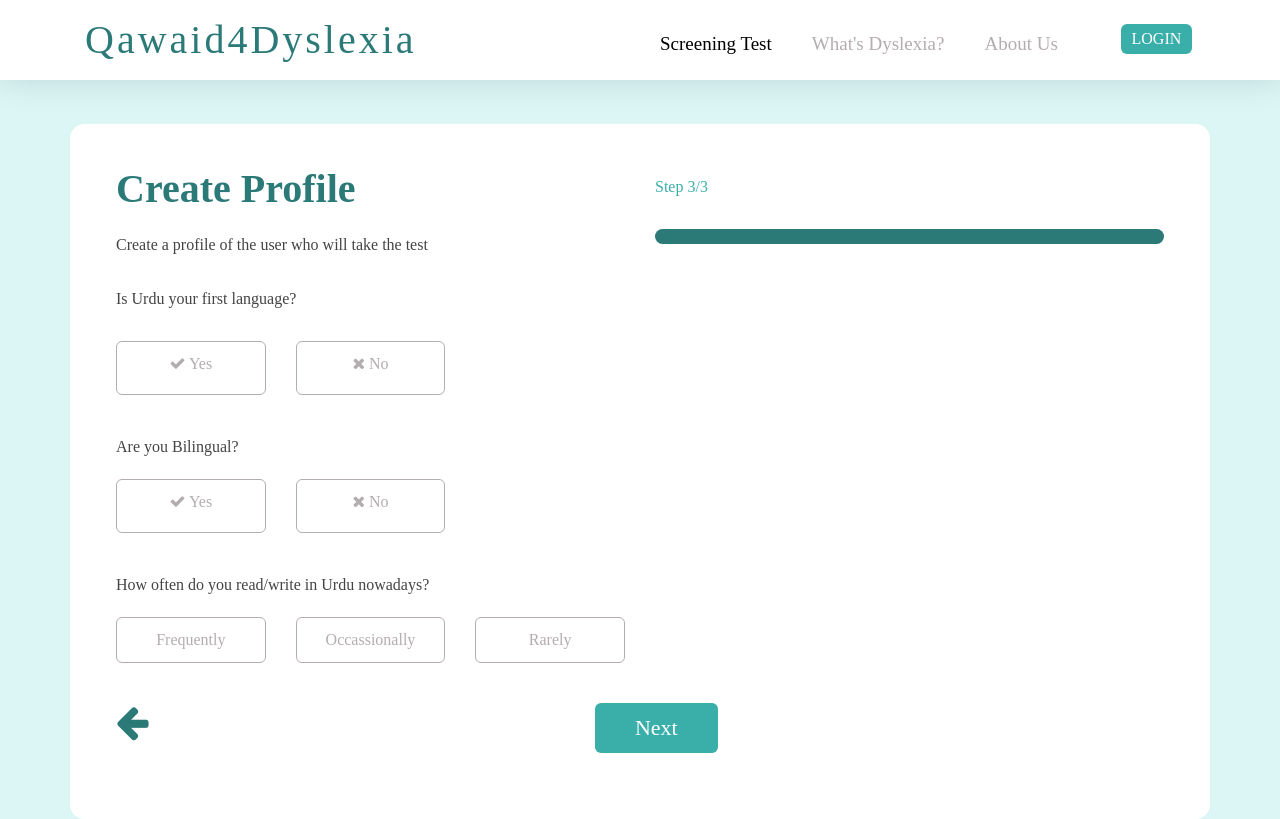
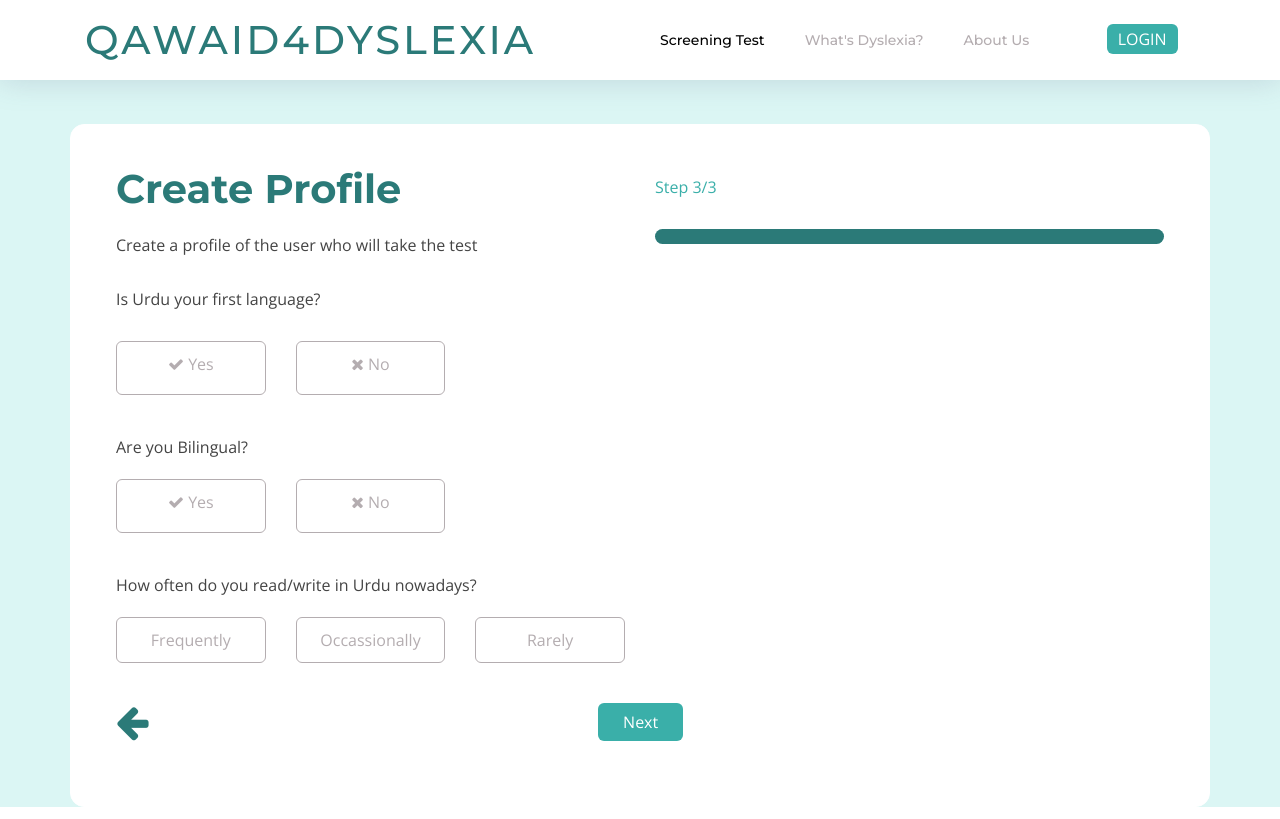
Before and after one commit to rehmansabeeh/q4d, a Flask app: page /create_profile_3 in a window 1280 px wide. Run offline with Flask 2, Linux system fonts and the light colour scheme; some libraries are stand-ins or nearby versions.

Commit message:
css file added

```diff
--- a/static/css/DyslexiaScreen3Style.css
+++ b/static/css/DyslexiaScreen3Style.css
@@ -1,7 +1,7 @@
 body {
   background: #dbf6f4;
   color: #444;
-  font-family: 'Nunito';
+  font-family: "Open Sans", sans-serif;
 }
 
 p {
@@ -15,7 +15,7 @@
 h4,
 h5,
 h6 {
-  font-family: 'Nunito';
+  font-family: "Montserrat", sans-serif;
   font-weight: 400;
   margin: 0 0 20px 0;
   padding: 0;
@@ -44,6 +44,7 @@
   line-height: 1;
   font-weight: 400;
   letter-spacing: 3px;
+  text-transform: uppercase;
 }
 
 #header .logo h1 a,
@@ -83,8 +84,8 @@
   color: #b4adb0;
   padding: 10px 20px;
   transition: 0.3s;
-  font-size: 19px;
-  font-family: 'Nunito';
+  font-size: 14px;
+  font-family: "Montserrat", sans-serif;
   font-weight: 500;
 }
 
@@ -402,6 +403,45 @@
   background-color: #3AAFA9;
   color: #fff;
 }
+
+.dyslexic_or_not_1
+{
+  border: 1px solid #B4ADB0;
+  width: 100%;
+  padding: 10px;
+  float: left;
+  text-align: center;
+  border-radius: 6px;
+  font-weight: initial;
+  background-color: #fff;
+  color: #B4ADB0;
+  transition: 0.3s ease;
+}
+.dyslexic_or_not_1:hover{
+  border: none;
+  border-radius: 6px;
+  background-color: #3AAFA9;
+  color: #fff;
+}
+.dyslexic_or_not_2
+{
+  border: 1px solid #B4ADB0;
+  width: 100%;
+  padding: 10px;
+  float: left;
+  text-align: center;
+  border-radius: 6px;
+  font-weight: initial;
+  background-color: #fff;
+  color: #B4ADB0;
+  transition: 0.3s ease;
+}
+.dyslexic_or_not_2:hover{
+  border: none;
+  border-radius: 6px;
+  background-color: #3AAFA9;
+  color: #fff;
+}
 .frequently_box{
   border: 1px solid #B4ADB0;
   width: 100%;
@@ -489,15 +529,14 @@
   display: flex;
   justify-content: center;
   align-items: center;
-  height: 50px;
-  font-family: 'Nunito';
-  font-size: 22px;
+  height: 38px;
+  margin-left: 46%;
   color: #fff;
   border: none;
-  padding-left: 40px;
-  padding-right: 40px;
-  padding-top: 15px;
-  padding-bottom: 15px;
+  padding-left: 25px;
+  padding-right: 25px;
+  padding-top: 3px;
+  padding-bottom: 3px;
   border-radius: 6px;
 }
 .clearfix {
@@ -523,7 +562,7 @@
     padding: 10px 10px;
     transition: 0.3s;
     font-size: 14px;
-    font-family: 'Nunito';
+    font-family: "Montserrat", sans-serif;
     font-weight: 500;
   }
 }
@@ -535,7 +574,7 @@
     padding: 10px 10px;
     transition: 0.3s;
     font-size: 14px;
-    font-family: 'Nunito';
+    font-family: "Montserrat", sans-serif;
     font-weight: 500;
   }
   .button_element {
```
